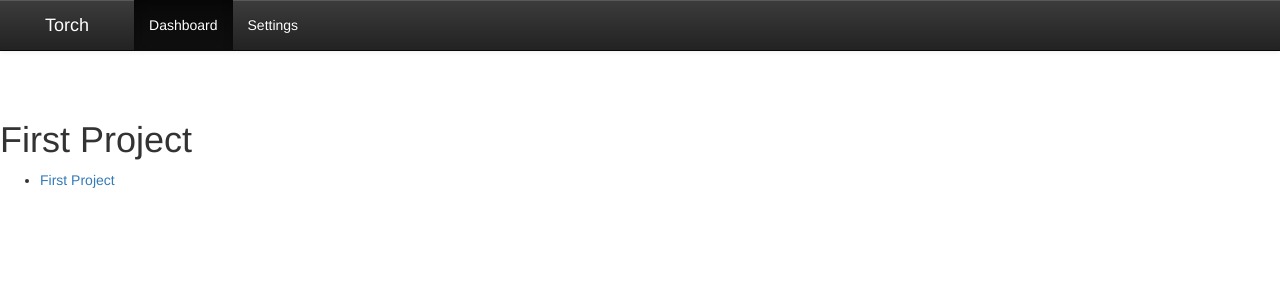
After one commit to mlf23/Torch, a Django app: page /project/1/ in a window 1280 px wide. The commit adds this page. Shown: the top 300 px of the page. Run offline with Django 3.2, Linux system fonts and the light colour scheme; data comes from the database, SQL or seed files in the repository; both versions use the stored data as it was after the commit; some libraries are stand-ins or nearby versions.

Commit message:
Upgrade project app

```diff
--- a/projects/models.py
+++ b/projects/models.py
@@ -13,7 +13,7 @@ class User(models.Model):
 
 class Project(models.Model):
     title = models.CharField(max_length=100)
-    owner = models.CharField(max_length=50)
+    owner = models.CharField(max_length=50) # not necessary
     pub_date = models.DateField()
     language = models.CharField(max_length=50)
     user = models.ForeignKey(User)
--- /dev/null
+++ b/projects/templates/projects/project_detail.html
@@ -0,0 +1,15 @@
+{% extends 'base.html' %}
+
+{% block content %}
+
+<h1> {{ object.title }} </h1>
+
+<ul>
+    {% for code in code_list %}
+    <li>
+        <a href = "#">{{ code.project.title }}</a> <br>
+    </li>
+    {% endfor %}
+</ul>
+
+{% endblock%}
--- a/projects/templates/projects/user_detail.html
+++ b/projects/templates/projects/user_detail.html
@@ -7,7 +7,9 @@
 <ul>
         {% for project in project_list %}
         <li>
-        {{ project.title }}
+
+        <a href = "{% url 'projects:project_detail' project.id %}">{{ project.title }}</a> <br>
+             {{ project.pub_date }}, Project type : {{ project.language }}, {{ project.user.name }}
         </li>
         {% endfor %}
 
--- a/projects/urls.py
+++ b/projects/urls.py
@@ -12,4 +12,6 @@ urlpatterns = [
     url(r'^user/$', views.UserList.as_view(), name='user_list'),
 
     url(r'^user/(?P<pk>\d+)/$', views.UserDetail.as_view(), name='user_detail'),
+
+    url(r'^project/(?P<pk>\d+)/$', views.ProjectDetail.as_view(), name='project_detail'),
 ]
--- a/projects/views.py
+++ b/projects/views.py
@@ -30,3 +30,12 @@ class UserDetail(DetailView):
         project_list = Project.objects.filter(user_id = self.kwargs['pk']).order_by('-pub_date')
         context = {'project_list': project_list, 'object': self.object}
         return context
+
+class ProjectDetail(DetailView):
+    model = Project
+
+    def get_context_data(self, **kwargs):
+        self.object = self.get_object()
+        code_list = Code.objects.filter(project_id = self.kwargs['pk'])
+        context = {'code_list': code_list, 'object': self.object}
+        return context
```
Also changed, not shown: db.sqlite3, 3 other files.
